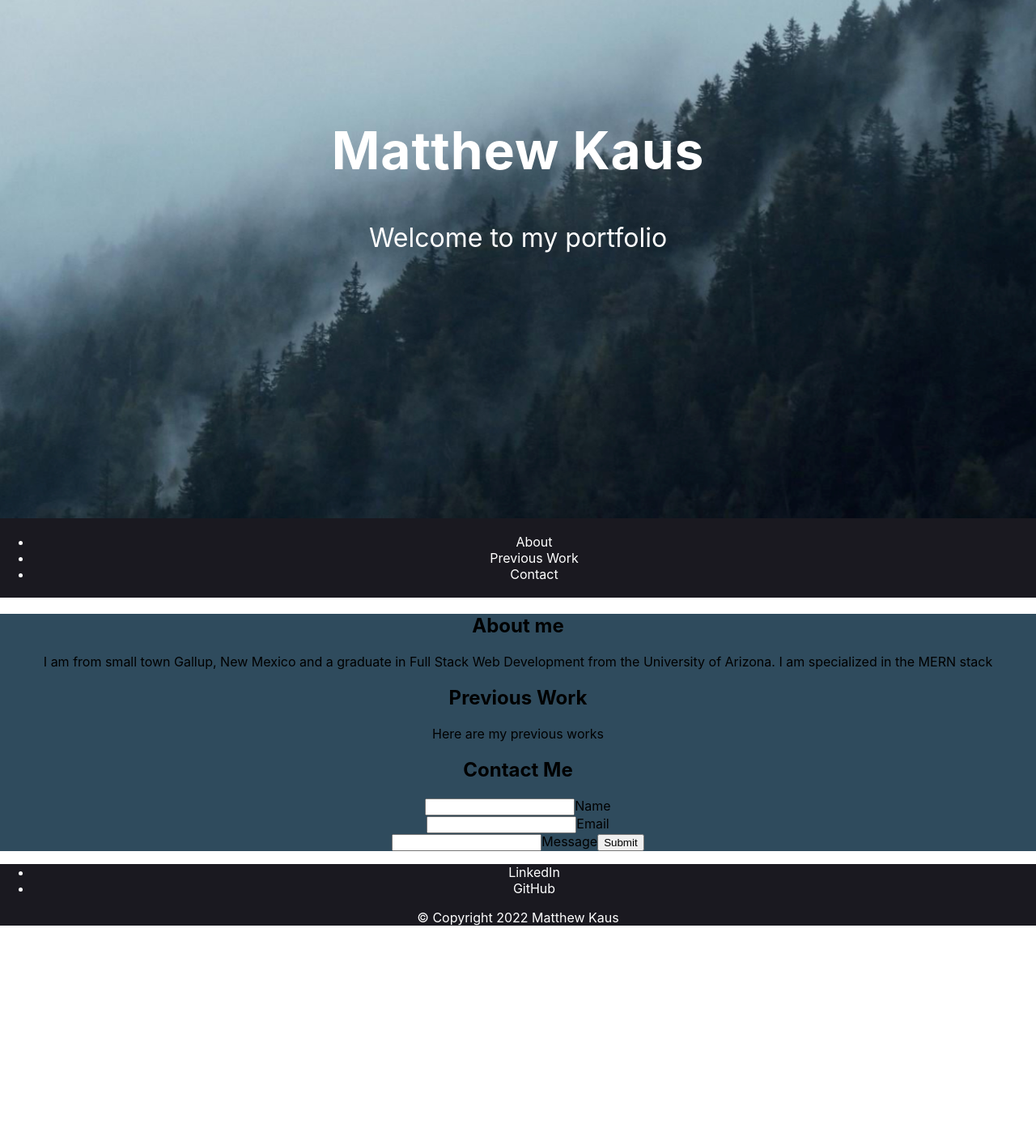
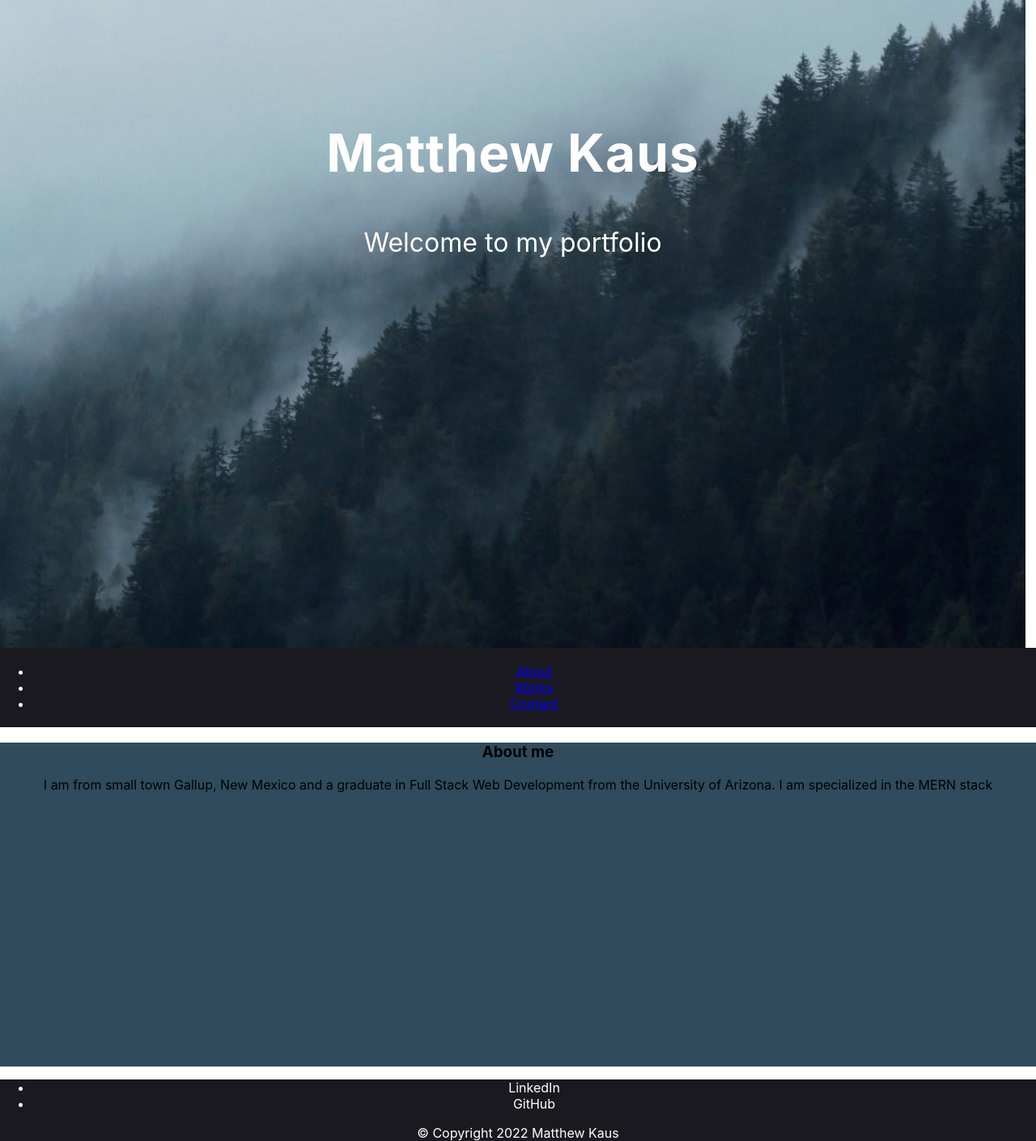
Before and after one commit to MatthewKaus/react-portfolio, a React (Create React App) app: page / in a window 1280 px wide. Shown: the whole page at 81% size. Before the commit the page ends 1143 px from the top, so only its background shows below. Built offline with nearby package versions, Linux system fonts and the light colour scheme.

Commit message:
made Navbar functional to webpage

```diff
--- a/src/App.js
+++ b/src/App.js
@@ -1,3 +1,4 @@
+import React, { useState } from 'react';
 import './App.css';
 import Hero from './componenets/Hero'
 import Nav from './componenets/Nav'
@@ -8,15 +9,41 @@ import Works from './componenets/Works'
 
 
 function App() {
+  //
+  const [currentPage, handlePageChange] = useState('about');
+
+  const renderPage = () => {
+    switch (currentPage) {
+      case 'Works':
+        return <Works />;
+      case 'Contact':
+        return <Contact />;
+      default:
+        return <About />;
+    }
+  };
+
+
+
+
   return (
     <div className="App">
       <Hero />
-      <Nav />
-      <div className='body'>
-        <About />
-        <Works />
-        <Contact />
-      </div>
+
+      {currentPage === 'About'
+        ? <section>
+          <div>
+            <Nav currentPage={currentPage} handlePageChange={handlePageChange} />
+          </div>
+          <div className='body'>{renderPage(currentPage)}</div>
+        </section>
+        : <section>
+          <div>
+            <Nav currentPage={currentPage} handlePageChange={handlePageChange} />
+            <div className='body'>{renderPage(currentPage)}</div>
+          </div>
+        </section>}
+
       <Footer />
     </div>
   );
--- a/src/componenets/Nav/index.js
+++ b/src/componenets/Nav/index.js
@@ -1,22 +1,23 @@
 import React from 'react';
 
-function Nav() {
-    return(
-        <section>
+const Nav = (props) => {
+
+    var tabs = ['About', 'Works', 'Contact']
+
+
+    return (
             <nav className="navigation">
                 <ul>
-                    <li>
-                        About
-                    </li>
-                    <li>
-                        Previous Work
-                    </li>
-                    <li>
-                        Contact
-                    </li>
+                    {tabs.map(tab => (
+                        <li key={tab}>
+                            <a href={`#${tab.toLowerCase()}`} onClick={() => props.handlePageChange(tab)}>
+                                {tab}
+                            </a>
+                        </li>
+                    ))}
+
                 </ul>
             </nav>
-        </section>
     )
 }
 
--- a/src/index.css
+++ b/src/index.css
@@ -28,14 +28,14 @@ body {
   background-attachment: fixed;
   background-repeat: no-repeat;
   height: 100%;
-  height: 80vh;
-  width: 100%;
-  width: 100vw;
+  height: 100vh;
+  width: 80%;
+  width: 99vw;
   padding: 12vh 0;
 }
 
 .hero-header {
-  line-height: 74px;
+  line-height: 80px;
   letter-spacing: 1px;
   font-size: 4em;
   color: var(--default);
@@ -58,6 +58,7 @@ body {
 
 .body {
   background: var(--secondary);
+  min-height: 50vh;;
 }
 
 footer {
```
Also changed, not shown: src/data.js (added).
